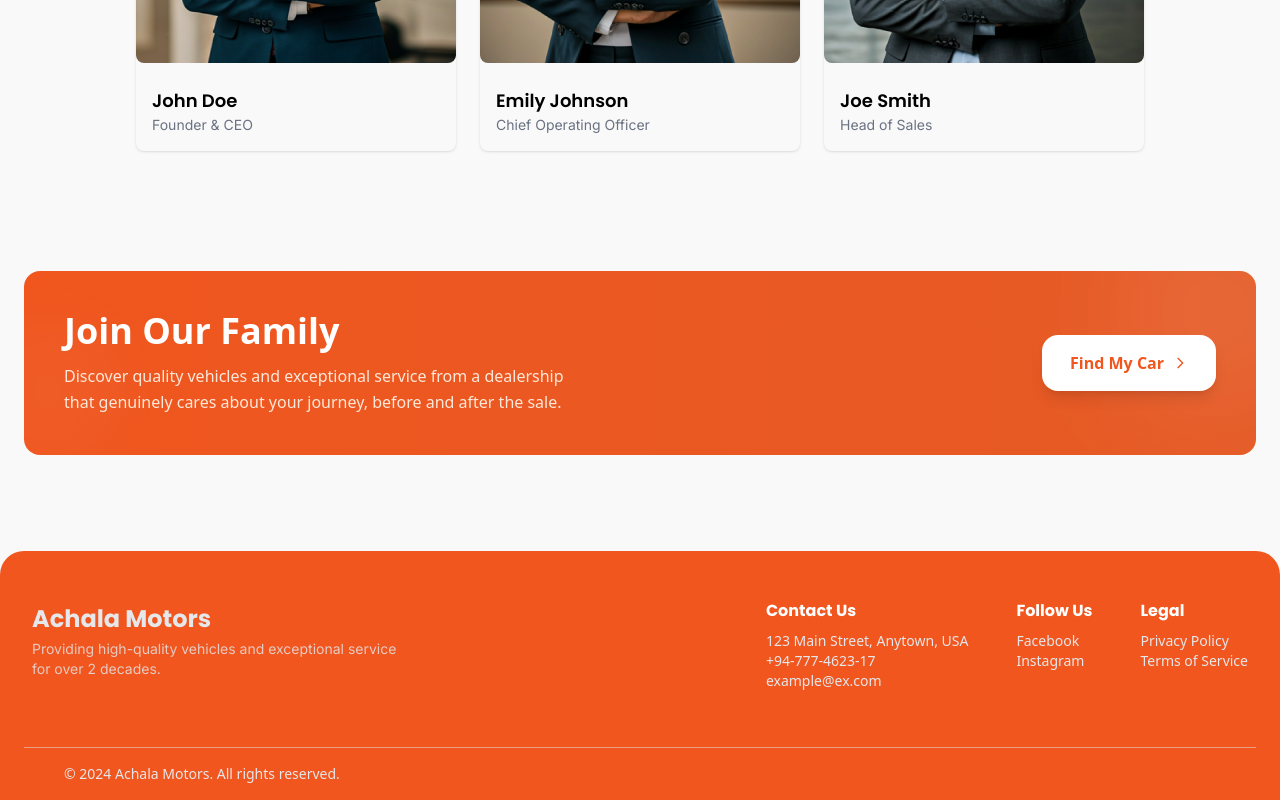
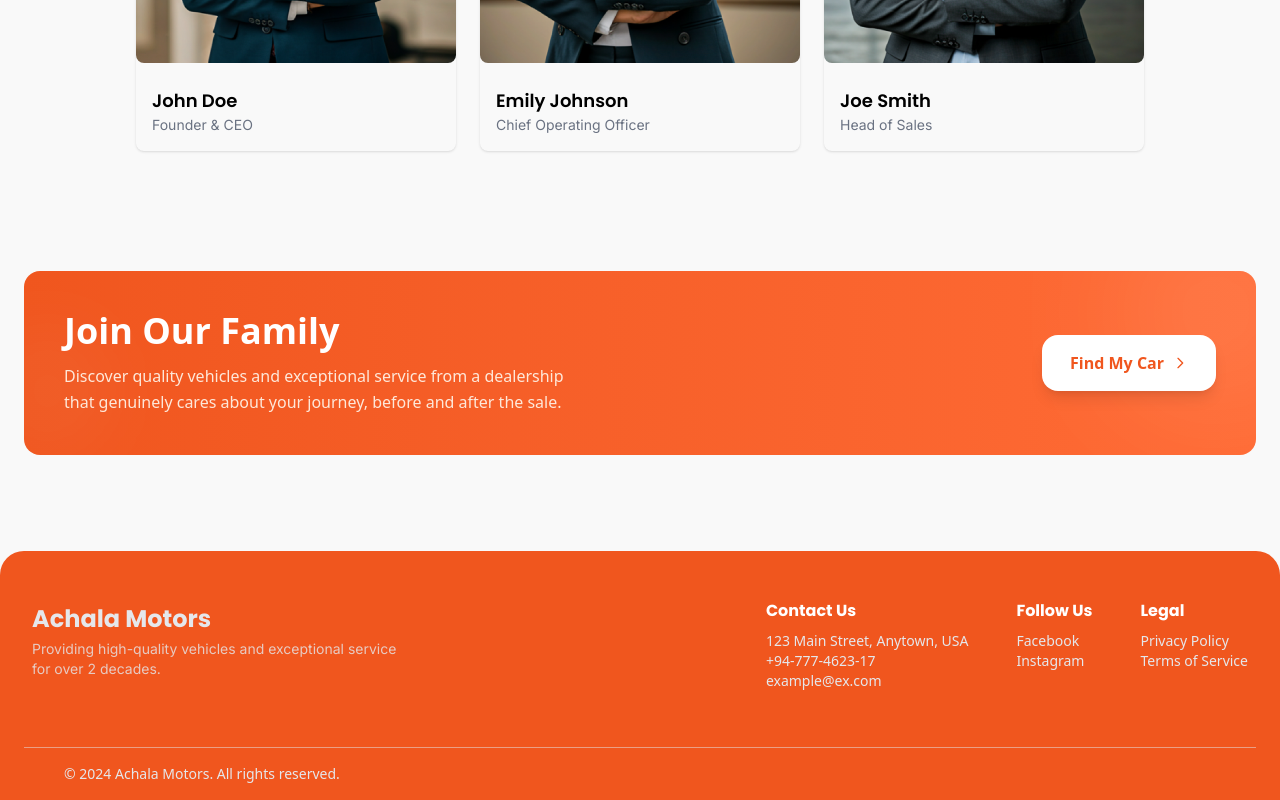
Before and after one commit to Thamidu-Nadun/vehicle-shop-freelance, a Next.js app in the folder apps/web/: page /about in a window 1280 px wide. Shown: the part 2469-3269 px from the top of the page. Built offline with nearby package versions, Linux system fonts and the light colour scheme; a web font is replaced by a local one.

Commit message:
feat: add MIT License, update project name to vehicle-shop, and adjust JoinUs component styles

```diff
--- a/apps/web/app/about/_components/joinUs.tsx
+++ b/apps/web/app/about/_components/joinUs.tsx
@@ -3,7 +3,7 @@ import React from "react";
 const JoinUs = () => {
   return (
     <div className="w-full px-6">
-      <div className="relative overflow-hidden rounded-2xl bg-linear-to-r from-[#f0561e] to-[#e55a25] p-8 md:p-10">
+      <div className="relative overflow-hidden rounded-2xl bg-linear-to-r from-[#f0561e] to-primary p-8 md:p-10">
         {/* Background Accent */}
         <div className="absolute -right-16 -top-16 h-52 w-52 rounded-full bg-white/10 blur-3xl" />
         <div className="absolute -left-10 bottom-0 h-32 w-32 rounded-full bg-white/5 blur-2xl" />
--- a/package.json
+++ b/package.json
@@ -1,5 +1,5 @@
 {
-  "name": "with-tailwind",
+  "name": "vehicle-shop",
   "private": true,
   "scripts": {
     "build": "turbo run build",
```
Also changed, not shown: 1 other file (tests, documents, lock files or other folders).
